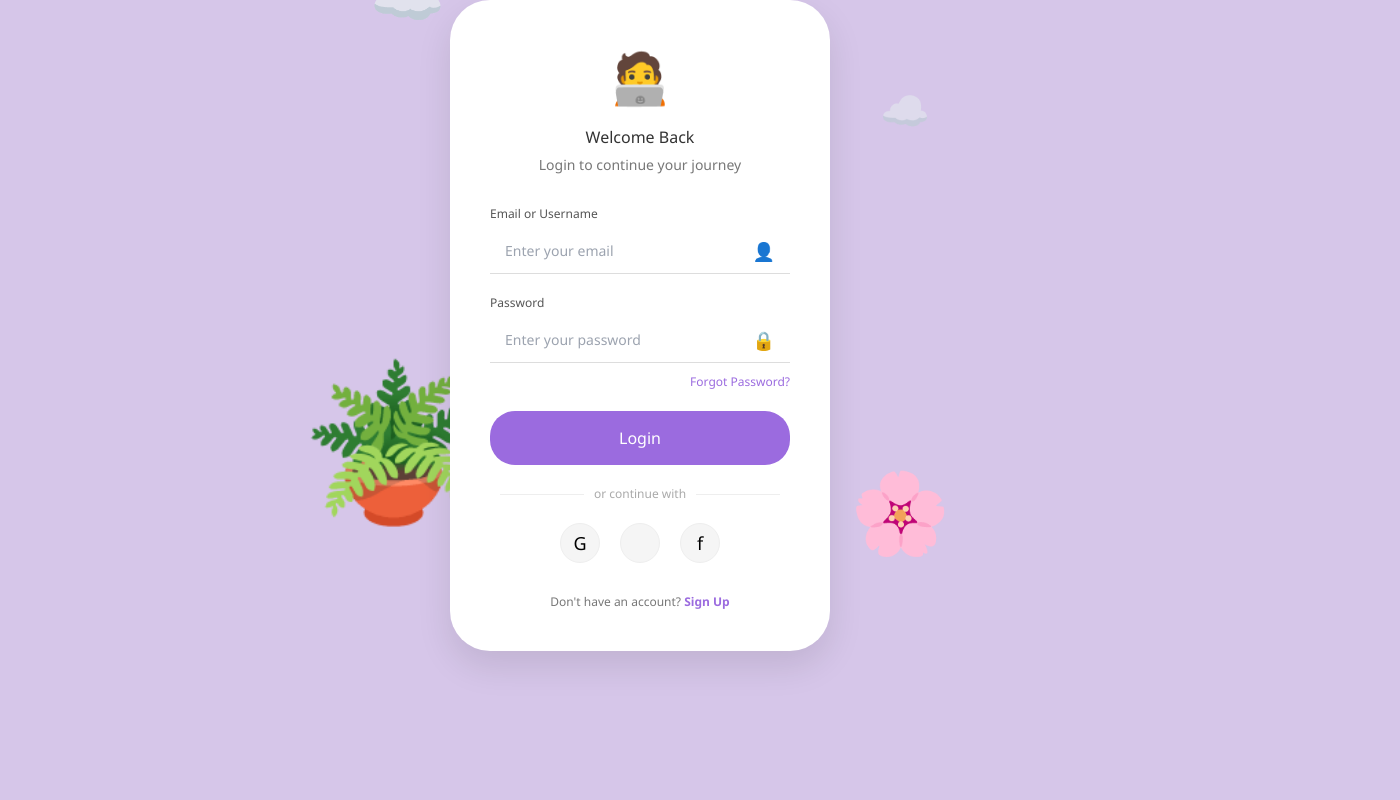
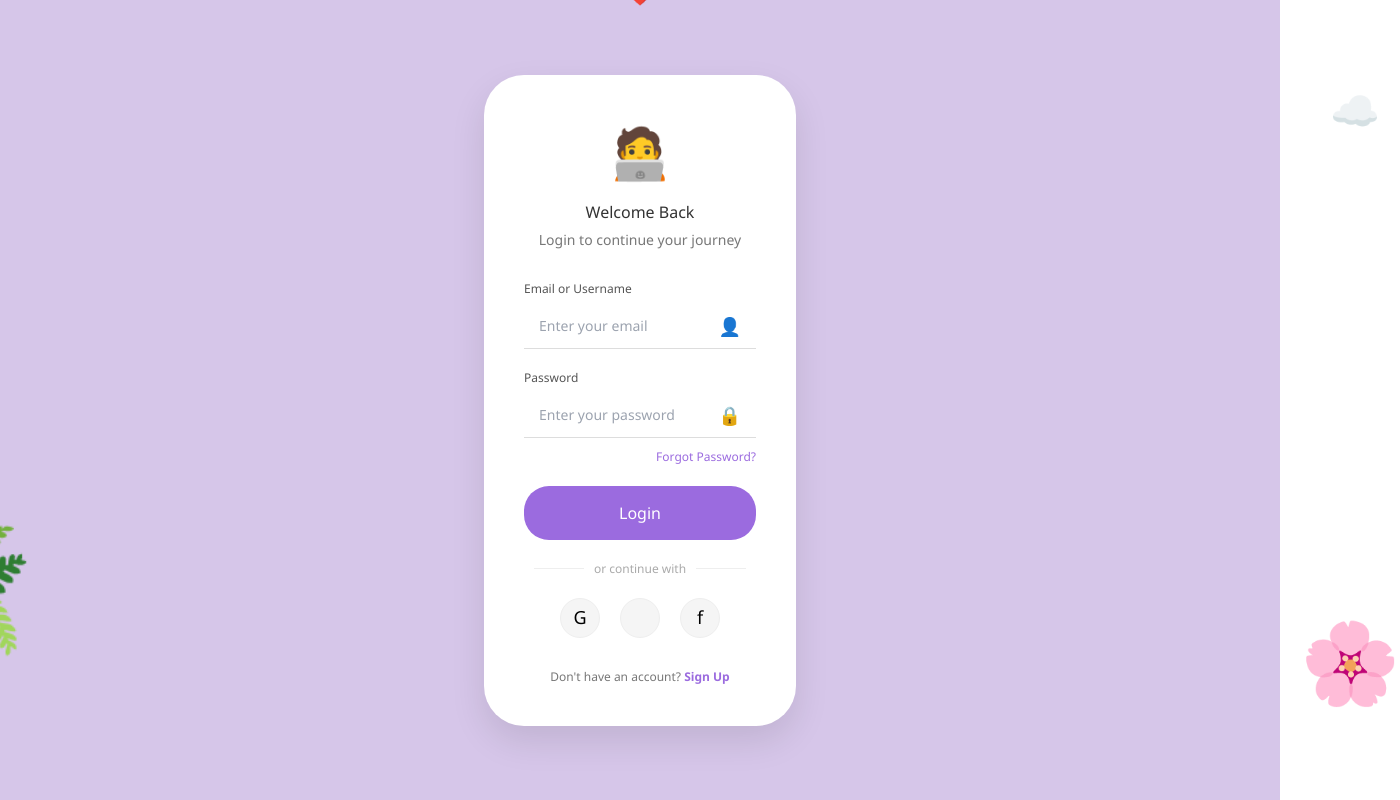
Before and after one commit to Shalini-saini-512/FrameGenius-AI-, a React (Create React App) app in the folder frontend/: page / in a window 1280 px wide. Shown: the whole page, 1400 px wide, since content can reach past the window. Built offline with nearby package versions, Linux system fonts and the light colour scheme; no server answers.

Commit message:
Fix global body CSS breaking scroll on other pages

```diff
--- a/frontend/src/Login.css
+++ b/frontend/src/Login.css
@@ -1,19 +1,15 @@
-/* Login.css */
 body {
   margin: 0;
   padding: 0;
   font-family: 'Segoe UI', Tahoma, Geneva, Verdana, sans-serif;
-  background-color: #d6c6e9; /* Soft Purple Background */
+}
+
+.login-wrapper {
+  min-height: 100vh;
   display: flex;
   justify-content: center;
   align-items: center;
-  height: 100vh;
-}
-
-.login-wrapper {
-  position: relative;
-  width: 380px;
-  height: 650px;
+  background-color: #d6c6e9;
 }
 
 .phone-mockup {
```
